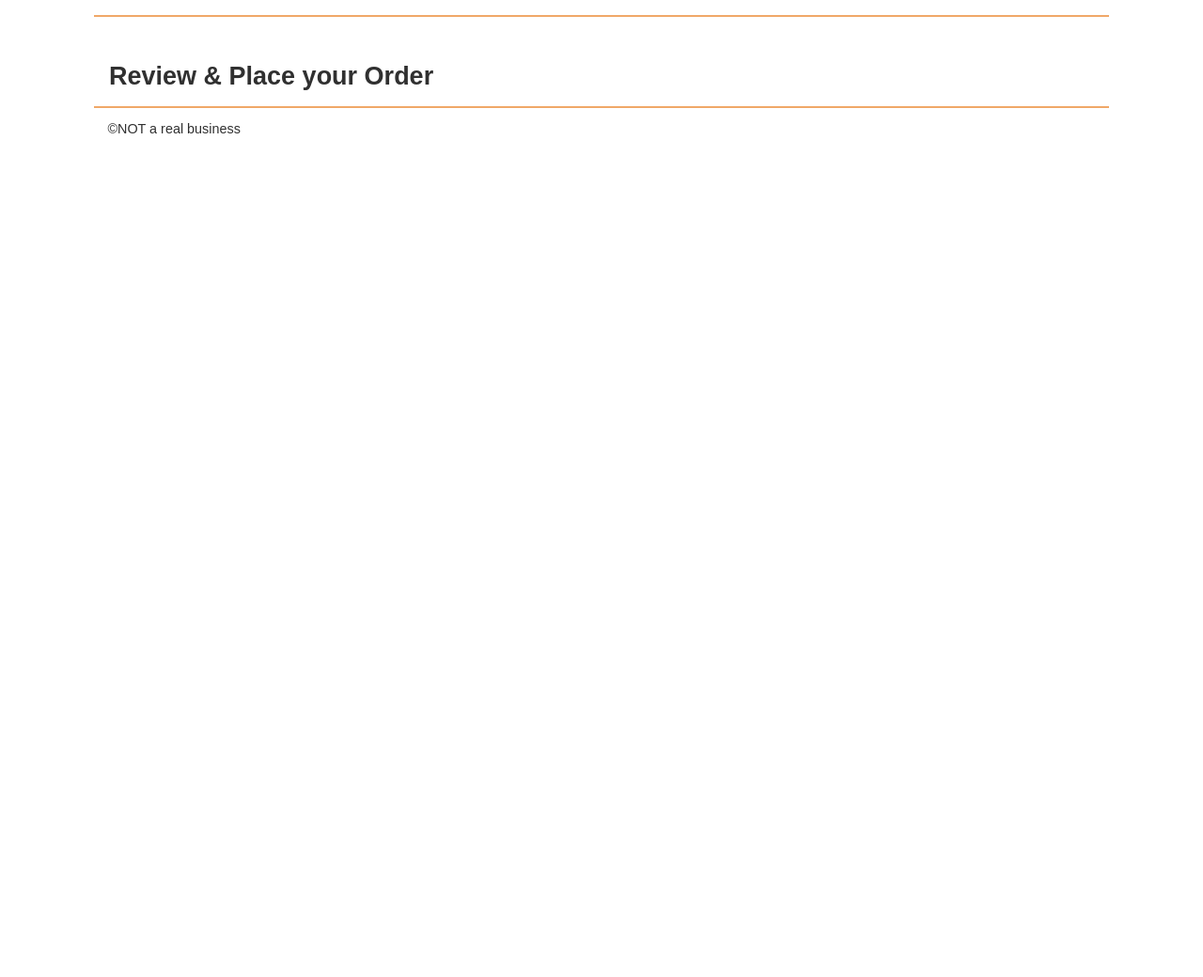
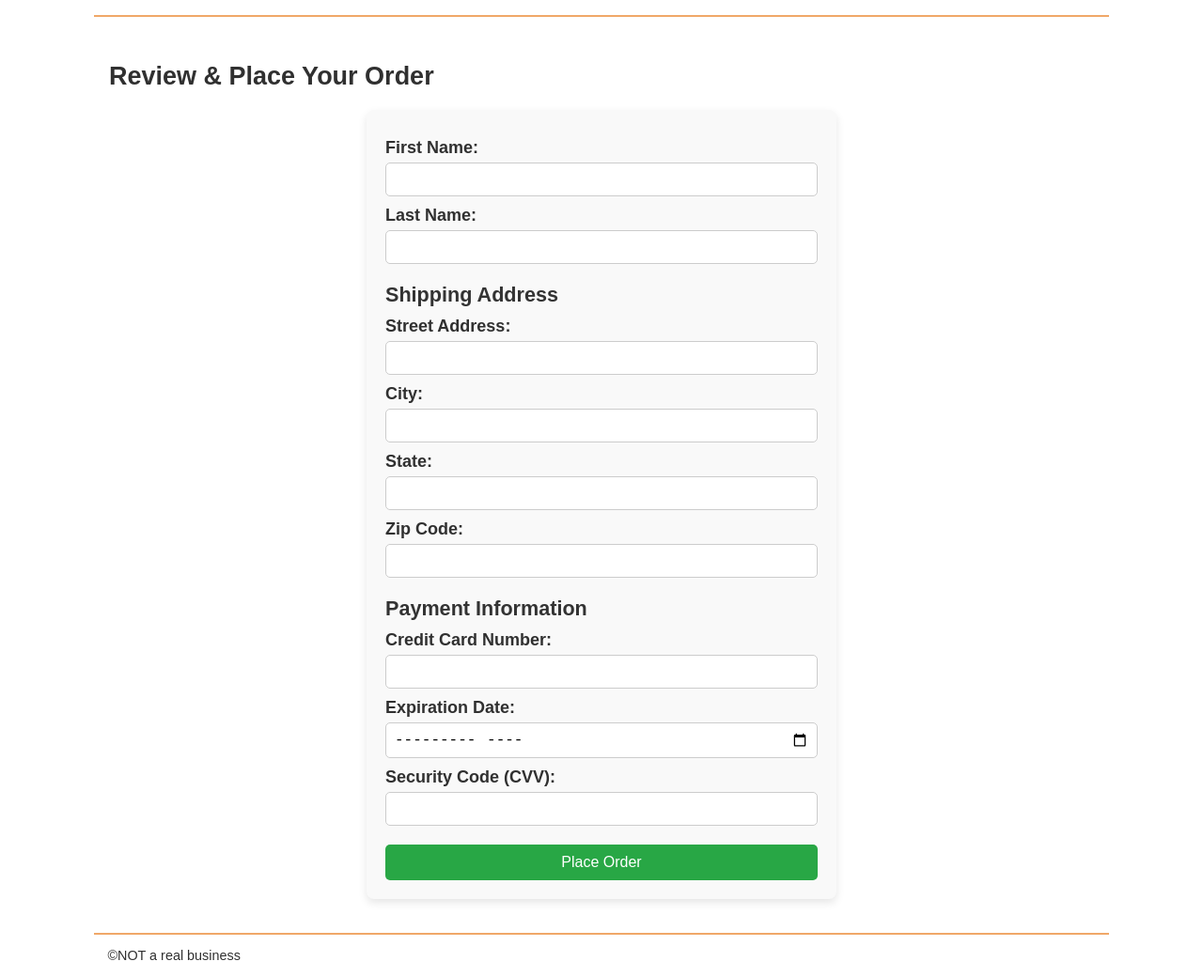
Before and after one commit to thandosim/wdd330sleep-outside, a website: page src/checkout/index.html in a window 1280 px wide. Shown: the whole page at 94% size. Before the commit the page ends 800 px from the top, so only its background shows below. Drawn offline with Linux system fonts and the light colour scheme.

Commit message:
finished creating form for checkout'

```diff
--- a/src/checkout/index.html
+++ b/src/checkout/index.html
@@ -18,8 +18,49 @@
 
     <main class="divider">
       <section class="products">
-        <h2>Review & Place your Order</h2>
-      </section>
+        <h2>Review & Place Your Order</h2>
+
+        <form id="checkout-form">
+            <label for="first-name">First Name:</label>
+            <input type="text" id="first-name" name="first-name" required>
+
+            <label for="last-name">Last Name:</label>
+            <input type="text" id="last-name" name="last-name" required>
+
+            <h3>Shipping Address</h3>
+            <label for="street">Street Address:</label>
+            <input type="text" id="street" name="street" required>
+
+            <label for="city">City:</label>
+            <input type="text" id="city" name="city" required>
+
+            <label for="state">State:</label>
+            <input type="text" id="state" name="state" required>
+
+            <label for="zip">Zip Code:</label>
+            <input type="text" id="zip" name="zip" pattern="[0-9]{5}" required>
+
+            <h3>Payment Information</h3>
+            <label for="card-number">Credit Card Number:</label>
+            <input type="text" id="card-number" name="card-number" pattern="[0-9]{16}" required>
+
+            <label for="expiry">Expiration Date:</label>
+            <input type="month" id="expiry" name="expiry" required>
+
+            <label for="security-code">Security Code (CVV):</label>
+            <input type="text" id="security-code" name="security-code" pattern="[0-9]{3}" required>
+
+            <button type="submit">Place Order</button>
+        </form>
+
+        <div class="order-summary hide">
+            <h3>Order Summary</h3>
+            <p>Subtotal: $<span id="subtotal">0.00</span></p>
+            <p>Tax: $<span id="tax">0.00</span></p>
+            <p>Shipping Estimate: $<span id="shipping">0.00</span></p>
+            <p><strong>Order Total: $<span id="order-total">0.00</span></strong></p>
+        </div>
+    </section>
     </main>
 
     <footer id="main-footer">&copy;NOT a real business</footer>
--- a/src/css/style.css
+++ b/src/css/style.css
@@ -268,6 +268,80 @@ button {
     display: none;
 }
 
+/*Checkout page*/
+/* General form styling */
+#checkout-form {
+    max-width: 500px;
+    margin: 20px auto;
+    padding: 20px;
+    background: #f9f9f9;
+    border-radius: 8px;
+    box-shadow: 0 4px 10px rgba(0, 0, 0, 0.1);
+}
+
+/* Labels */
+#checkout-form label {
+    display: block;
+    font-weight: bold;
+    margin-top: 10px;
+}
+
+/* Inputs */
+#checkout-form input {
+    width: 100%;
+    padding: 8px;
+    margin-top: 5px;
+    border: 1px solid #ccc;
+    border-radius: 5px;
+    font-size: 16px;
+}
+
+/* Styling Sections */
+h3 {
+    margin-top: 20px;
+    font-size: 1.2em;
+    color: #333;
+}
+
+/* Checkout Button */
+button[type="submit"], .checkout-btn {
+    width: 100%;
+    background-color: #28a745;
+    color: white;
+    padding: 10px;
+    border: none;
+    border-radius: 5px;
+    font-size: 16px;
+    cursor: pointer;
+    margin-top: 20px;
+}
+
+button:hover {
+    background-color: #218838;
+}
+
+/* Order Summary */
+.order-summary {
+    max-width: 500px;
+    margin: 20px auto;
+    padding: 15px;
+    background: #f1f1f1;
+    border-radius: 8px;
+    text-align: center;
+    font-size: 16px;
+}
+
+.order-summary p {
+    font-weight: bold;
+    margin: 5px 0;
+}
+
+/* Hide summary until needed */
+.hide {
+    display: none;
+}
+
+
 @media screen and (min-width: 500px) {
   body {
     max-width: 1080px;
```
